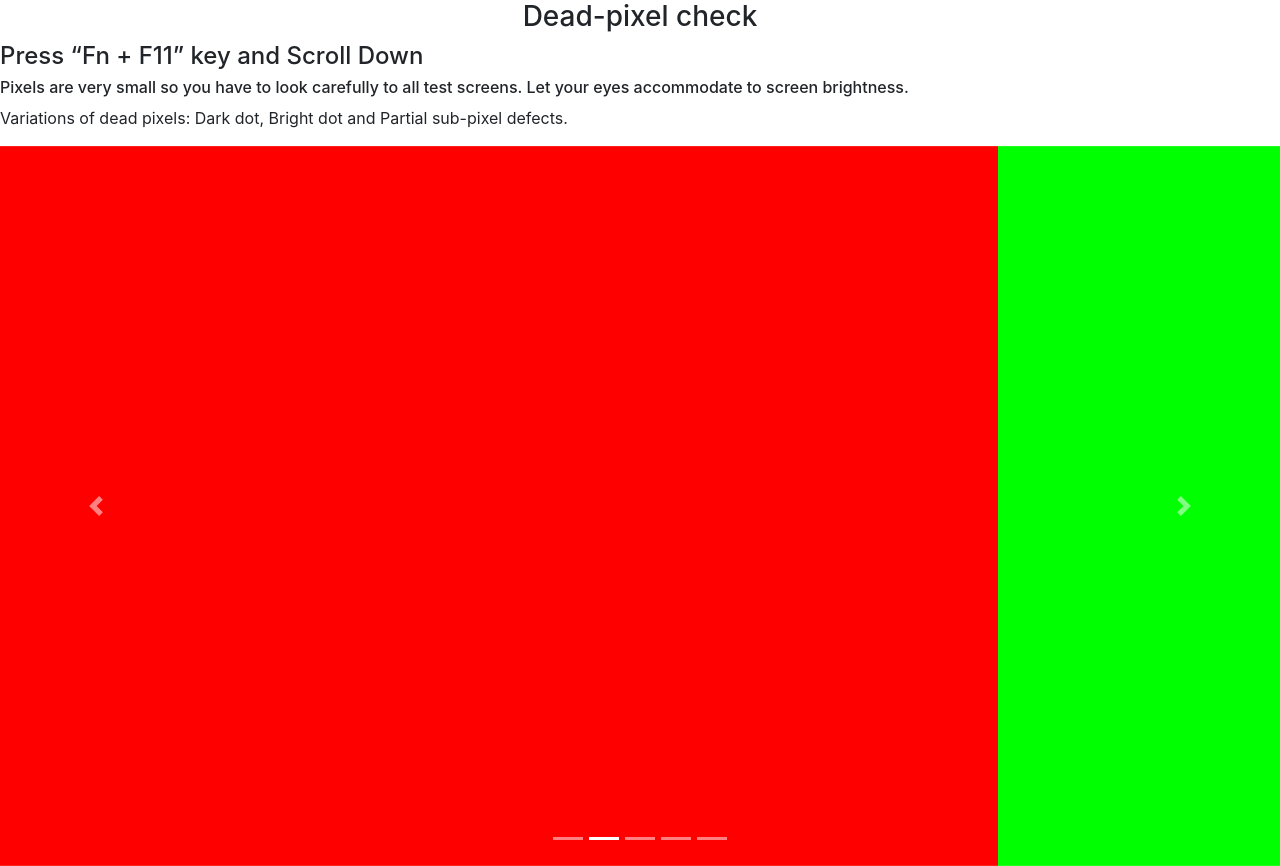
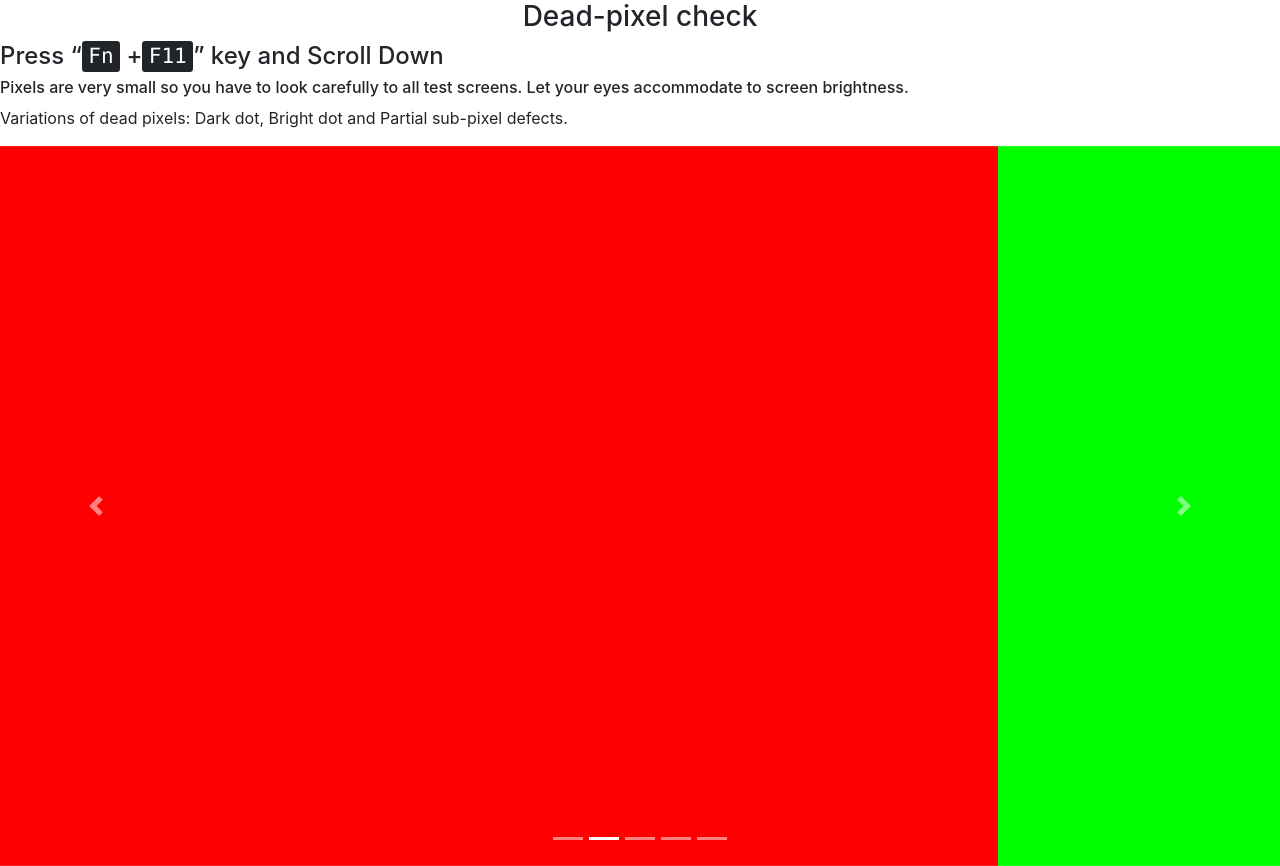
Before and after one commit to patilriteshgit/screentest.github.io, a plain HTML site: page index.html in a window 1280 px wide. Drawn offline with nearby package versions, Linux system fonts and the light colour scheme.

Commit message:
changed font

```diff
--- a/index.html
+++ b/index.html
@@ -1,21 +1,23 @@
 <!doctype html>
 <html lang="en">
   <head>
-    <!-- Required meta tags -->
+
     <meta charset="utf-8">
     <meta name="viewport" content="width=device-width, initial-scale=1, shrink-to-fit=no">
 
-    <!-- Bootstrap CSS -->
+
     <link rel="stylesheet" href="https://maxcdn.bootstrapcdn.com/bootstrap/4.0.0/css/bootstrap.min.css" integrity="sha384-Gn5384xqQ1aoWXA+058RXPxPg6fy4IWvTNh0E263XmFcJlSAwiGgFAW/dAiS6JXm" crossorigin="anonymous">
 <link rel="stylesheet" href="css.css">
     <title>Screen tests</title>
   </head>
   <body>
-    <!-- <h3 text-center>Dead-pixel check</h3> -->
+
     <h3 class="text-center">Dead-pixel check</h3>
-    <h4>Press “Fn + F11” key and Scroll Down</h4>
-    <h6>Pixels are very small so you have to look carefully to all test screens. Let your eyes accommodate to screen brightness.</h6>
-    <p>Variations of dead pixels: Dark dot, Bright dot and Partial sub-pixel defects.</p>
+    <h4>Press “<kbd>Fn</kbd> +<kbd>F11</kbd>” key and Scroll Down</h4>
+
+        <h6>Pixels are very small so you have to look carefully to all test screens. Let your eyes accommodate to screen brightness.</h6>
+         <p>Variations of dead pixels: Dark dot, Bright dot and Partial sub-pixel defects.</p>
+
 
 <div id = "whole">
     <div id="carouselExampleIndicators" class="carousel slide" data-ride="carousel">
@@ -55,7 +57,7 @@
       </div>
 </div>
 
-    <!-- Optional JavaScript -->
+    <!-- Optional JavaScript-->
     <!-- jQuery first, then Popper.js, then Bootstrap JS -->
     <script src="https://code.jquery.com/jquery-3.2.1.slim.min.js" integrity="sha384-KJ3o2DKtIkvYIK3UENzmM7KCkRr/rE9/Qpg6aAZGJwFDMVNA/GpGFF93hXpG5KkN" crossorigin="anonymous"></script>
     <script src="https://cdnjs.cloudflare.com/ajax/libs/popper.js/1.12.9/umd/popper.min.js" integrity="sha384-ApNbgh9B+Y1QKtv3Rn7W3mgPxhU9K/ScQsAP7hUibX39j7fakFPskvXusvfa0b4Q" crossorigin="anonymous"></script>
```
